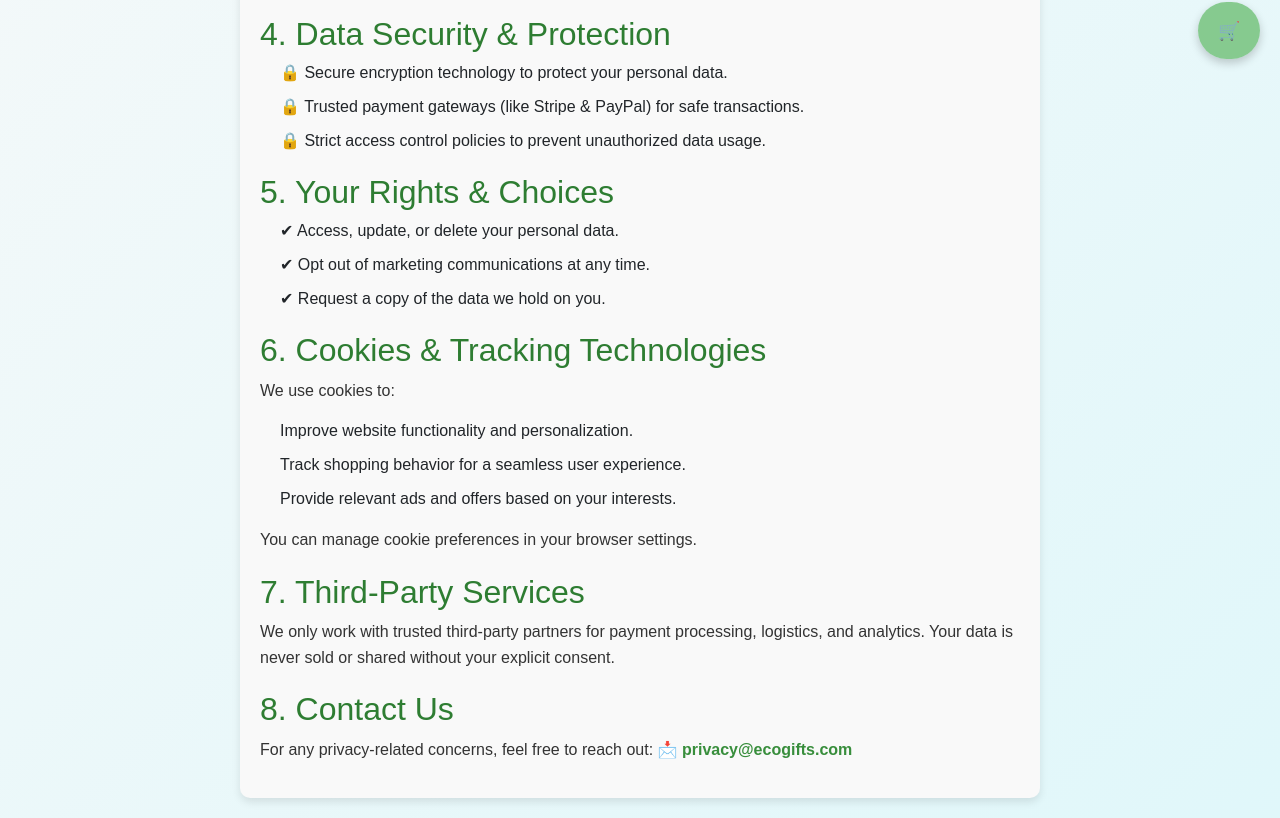
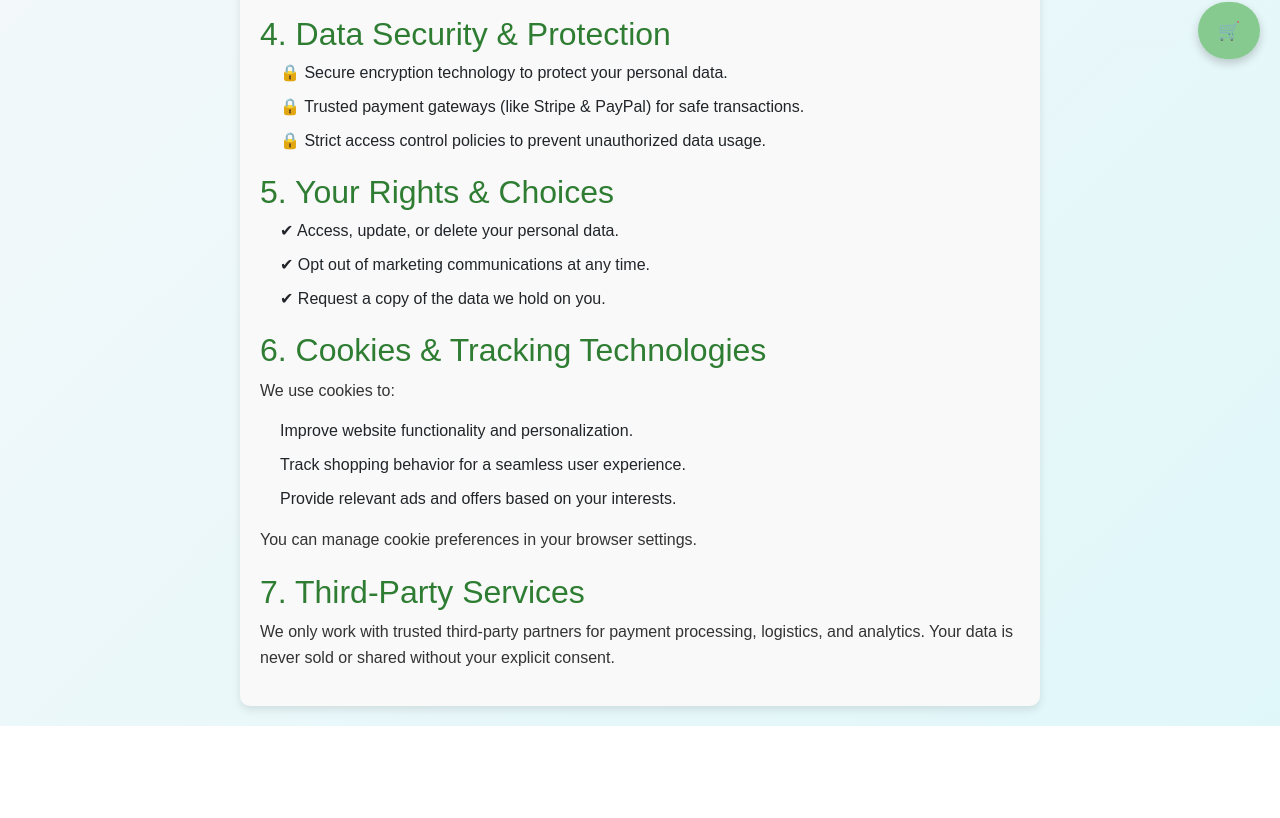
Before and after one commit to rathanpaki/eco, a React (Create React App) app: page /privacy in a window 1280 px wide. Shown: the part 721-1539 px from the top of the page. After the commit the page ends 1447 px from the top, so only its background shows below. Built offline with nearby package versions, Linux system fonts and the light colour scheme.

Commit message:
Remove contact information section from Privacy page for compliance

```diff
--- a/src/pages/Privacy.js
+++ b/src/pages/Privacy.js
@@ -138,15 +138,6 @@ const Privacy = () => {
           logistics, and analytics. Your data is never sold or shared without
           your explicit consent.
         </p>
-
-        <h2 className="privacy-heading">8. Contact Us</h2>
-        <p className="privacy-text">
-          For any privacy-related concerns, feel free to reach out:
-          <span className="privacy-email">
-            {" "}
-            📩 <a href="mailto:privacy@ecogifts.com">privacy@ecogifts.com</a>
-          </span>
-        </p>
       </div>
     </div>
   );
```
